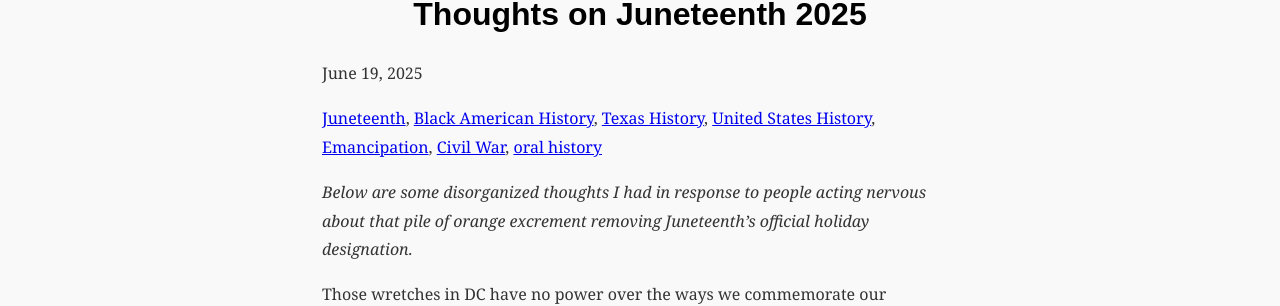
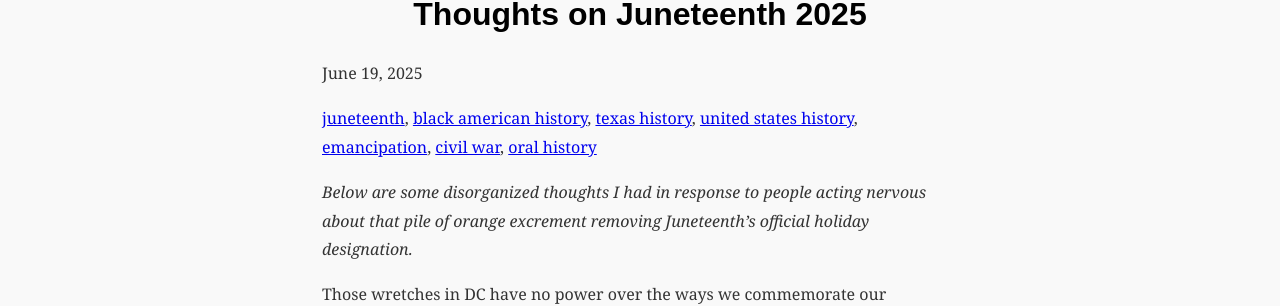
Before and after one commit to zodibell/zodibell.github.io, a Jekyll site: the page built from _posts/2025-06-19-juneteenth-2025.md, in a window 1280 px wide. Shown: the part 474-780 px from the top of the page. Built offline with Jekyll 4.4.1, drawn with Linux system fonts in a browser that asks for light colours; some web fonts are replaced.

Commit message:
lowercase tags

```diff
--- a/_posts/2025-06-19-juneteenth-2025.md
+++ b/_posts/2025-06-19-juneteenth-2025.md
@@ -3,12 +3,12 @@ layout: post
 title: "Thoughts on Juneteenth 2025"
 date: 2025-06-19
 tags:
-    - "Juneteenth"
-    - "Black American History"
-    - "Texas History"
-    - "United States History"
-    - "Emancipation"
-    - "Civil War"
+    - "juneteenth"
+    - "black american history"
+    - "texas history"
+    - "united states history"
+    - "emancipation"
+    - "civil war"
     - "oral history"
 image: "assets/images/juneteenth_1900_austin.jpg"
 image_alt: "A group of Black American elders in long dresses and suits posing stoically on Juneteenth 1900 in Austin, TX."
```
